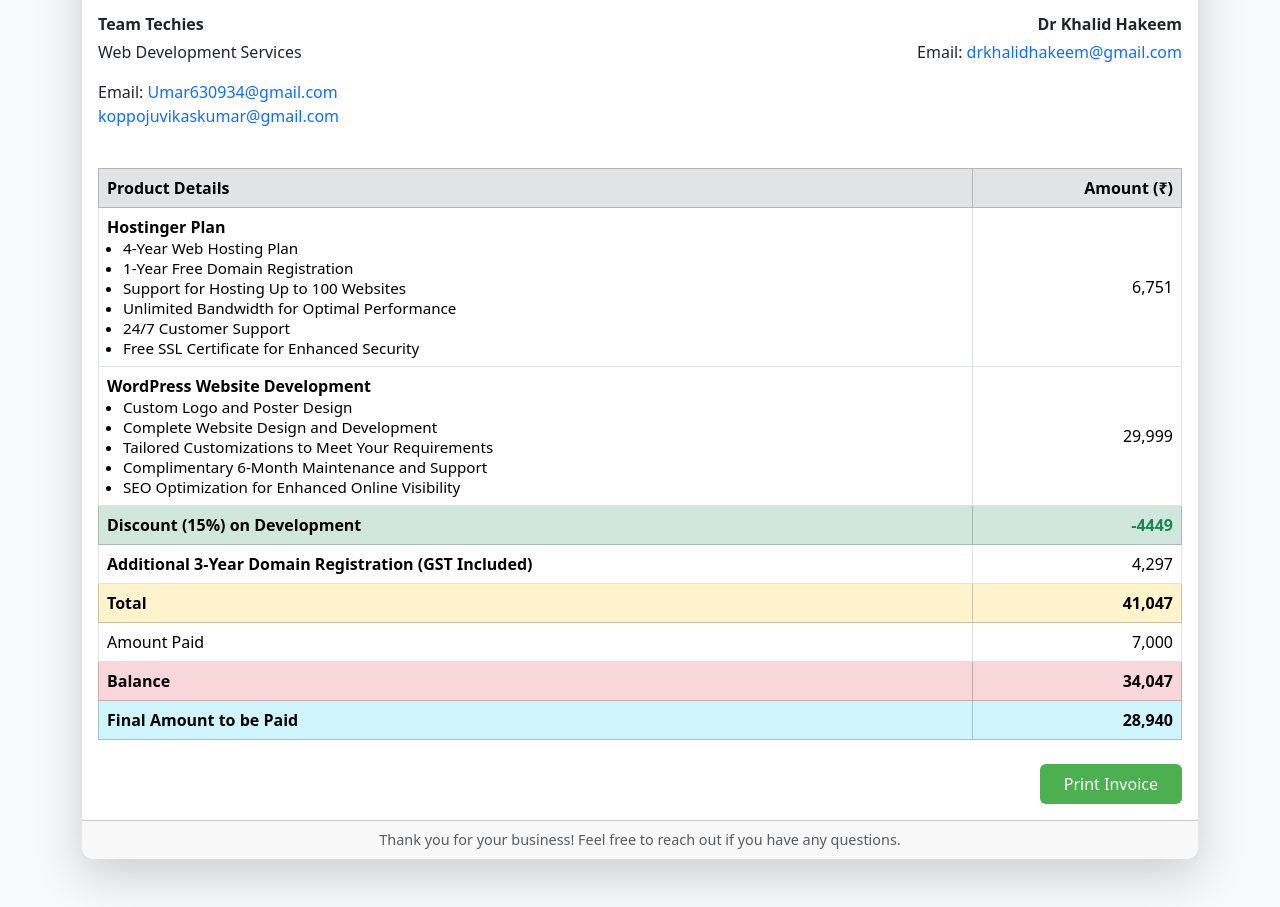
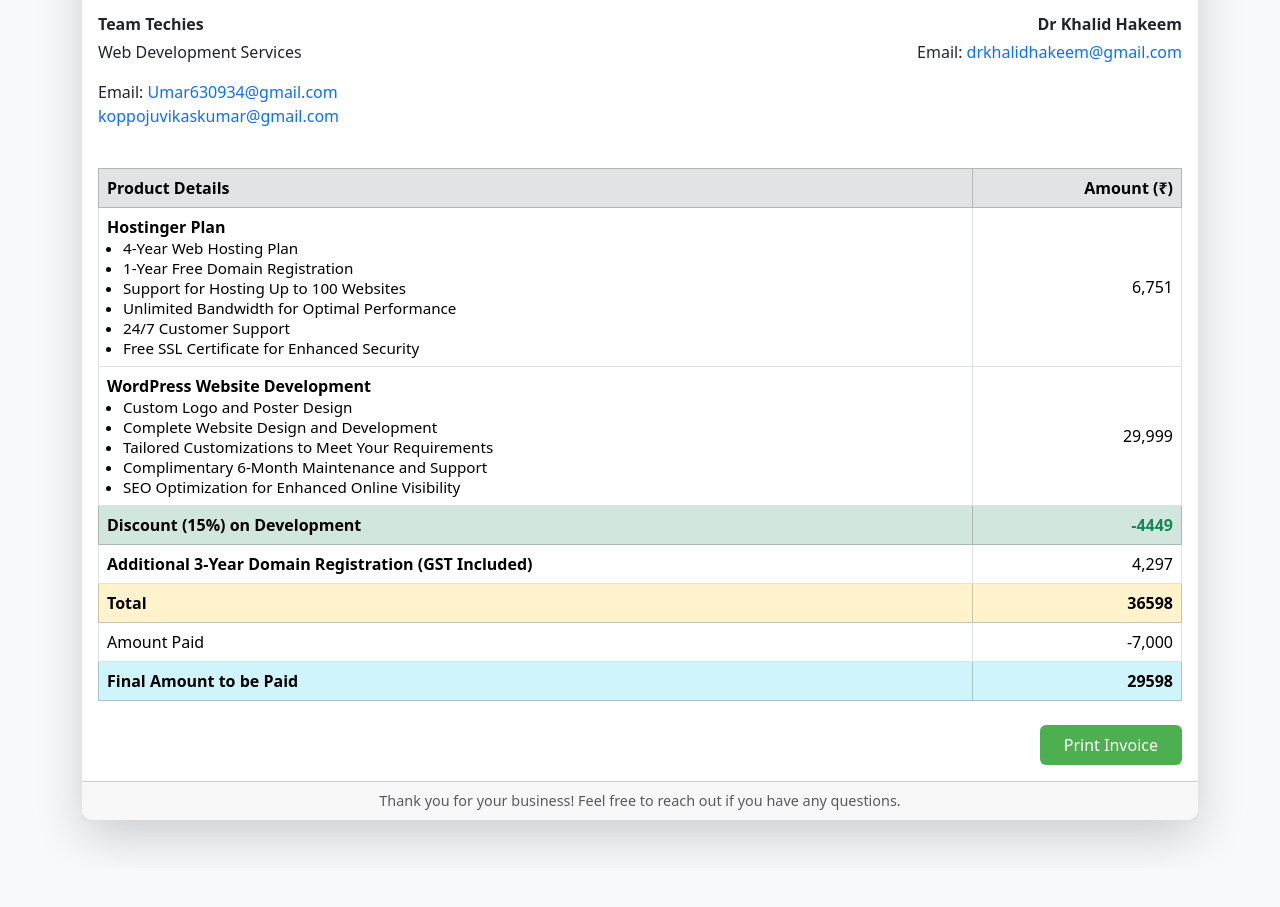
Before and after one commit to Vikaskoppoju/Teamtechies-invoiceno1, a plain HTML site: page index.html in a window 1280 px wide. Shown: the part 173-1080 px from the top of the page. After the commit the page ends 1041 px from the top, so only its background shows below. Drawn offline with nearby package versions, Linux system fonts and the light colour scheme.

Commit message:
Update index.html

```diff
--- a/index.html
+++ b/index.html
@@ -109,20 +109,20 @@ e<!DOCTYPE html>
                         </tr>
                         <tr class="table-warning">
                             <td><strong>Total</strong></td>
-                            <td class="text-end"><strong>41,047</strong></td>
+                            <td class="text-end"><strong>36598</strong></td>
                         </tr>
                         <tr>
                             <td>Amount Paid</td>
-                            <td class="text-end">7,000</td>
+                            <td class="text-end">-7,000</td>
                         </tr>
-                        <tr class="table-danger">
+<!--                         <tr class="table-danger">
                             <td><strong>Balance</strong></td>
                             <td class="text-end"><strong>34,047</strong></td>
-                        </tr>
+                        </tr> -->
 
                         <tr class="table-info">
                             <td><strong>Final Amount to be Paid</strong></td>
-                            <td class="text-end"><strong>28,940</strong></td>
+                            <td class="text-end"><strong>29598</strong></td>
                         </tr>
                     </tbody>
                 </table>
```
